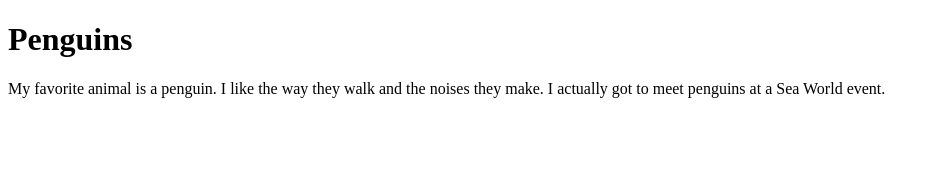
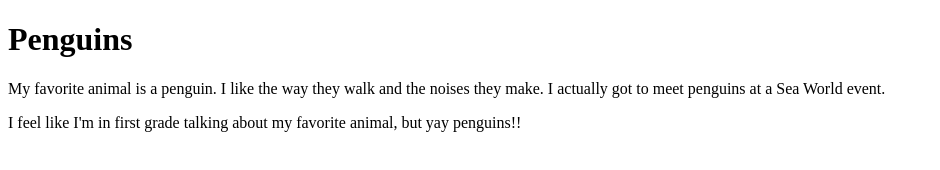
Before and after one commit to lahughesmusic/homework, a plain HTML site: page index.html in a window 1280 px wide. Shown: the whole page, without its empty margins (0-940 px from the left). Drawn offline with Linux system fonts and the light colour scheme.

Commit message:
add files

```diff
--- a/index.html
+++ b/index.html
@@ -9,6 +9,7 @@
         <h1>Penguins</h1>
         <p>My favorite animal is a penguin. I like the way they walk and the noises they make. I actually got to meet penguins at a Sea World event.
         </p>
+        <p>I feel like I'm in first grade talking about my favorite animal, but yay penguins!!</p>
     </body>
 
 </html>
```
